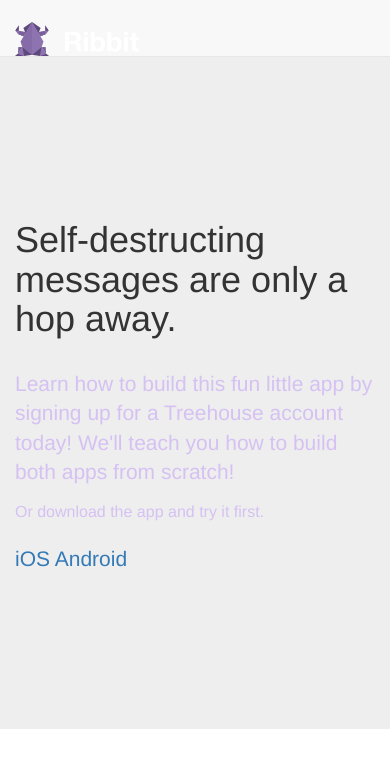
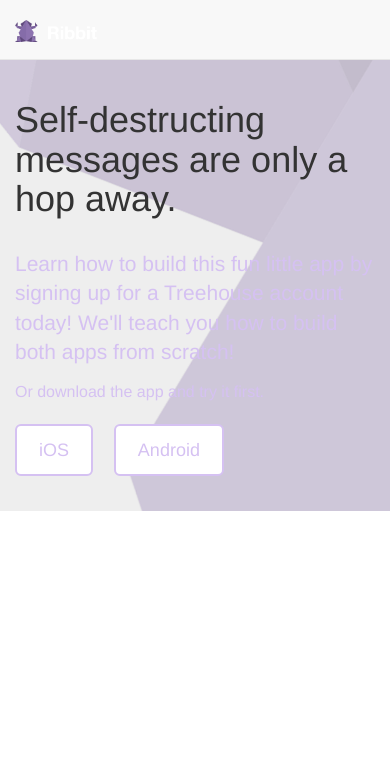
Before and after one commit to craigcwaveformlabs/Ribbit, a plain HTML site: page index.html in a window 390 px wide. Drawn offline with nearby package versions, Linux system fonts and the light colour scheme.

Commit message:
adding media queries for hero and nav

```diff
--- a/css/my-styles.css
+++ b/css/my-styles.css
@@ -45,6 +45,24 @@ h1 {
   background-image: url('../img/device-hero.png');
 }
 
+/* Buttons
+================================= */
+
+.btn-default {
+  color: #d5c1f2;
+  border-width: 2px;
+  border-color: #d5c1f2;
+  margin-right: 15px;
+  padding: 12px 22px;
+}
+
+.btn-default:hover {
+  background-color: #fff;
+  color: #957bba;
+  border-color: #fff;
+}
+
+
 /* Logos & Icons
 ================================= */
 
@@ -59,4 +77,30 @@ h1 {
   background-size: 100%;
 }
 
-,
+/* Media Queries
+================================= */
+
+@media (max-width: 991px) {
+  .jumbotron {
+    padding-top: 120px;
+    padding-bottom: 20px;
+    background-position: 10% 10%;
+  }
+}
+
+@media (max-width: 767px) {
+  .navbar {
+    min-height: 60px;
+  }
+  .main-logo {
+    width: 82px;
+    margin-top: 20px;
+  }
+  .jumbotron {
+    padding-top: 80px;
+    margin-bottom: 32px;
+  }
+  .lead {
+    margin-bottom: 20px;
+  }
+}
--- a/index.html
+++ b/index.html
@@ -30,8 +30,8 @@
             <p class="lead">Learn how to build this fun little app by signing up for a Treehouse account today! We'll teach you how to build both apps from scratch!</p>
             <p class="lead">Or download the app and try it first.</p>
             <p>
-              <a href="#">iOS</a>
-              <a href="#">Android</a>
+              <a class="btn btn-default btn-lg" href="#">iOS</a>
+              <a class="btn btn-default btn-lg" href="#">Android</a>
             </p>
           </div>
 
```
